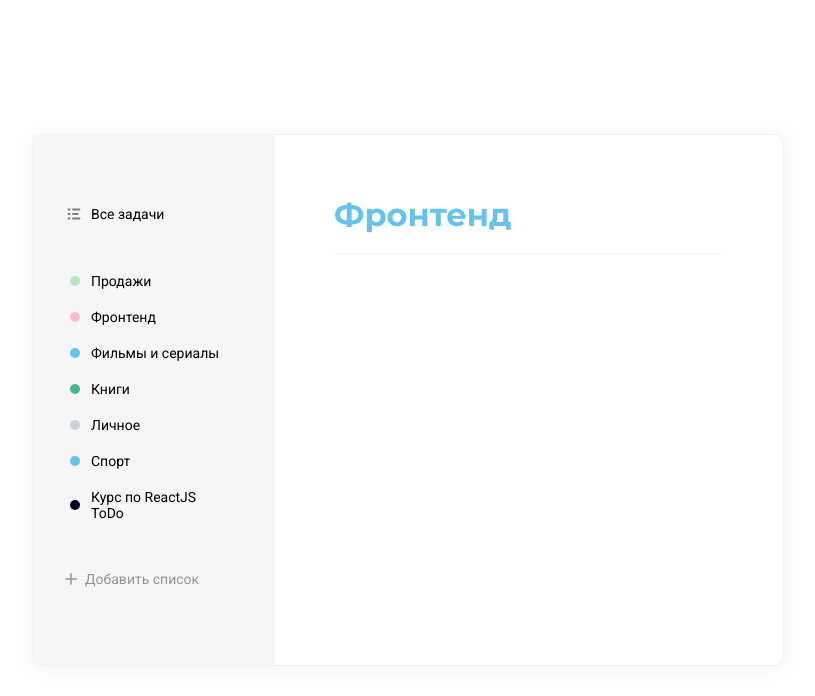
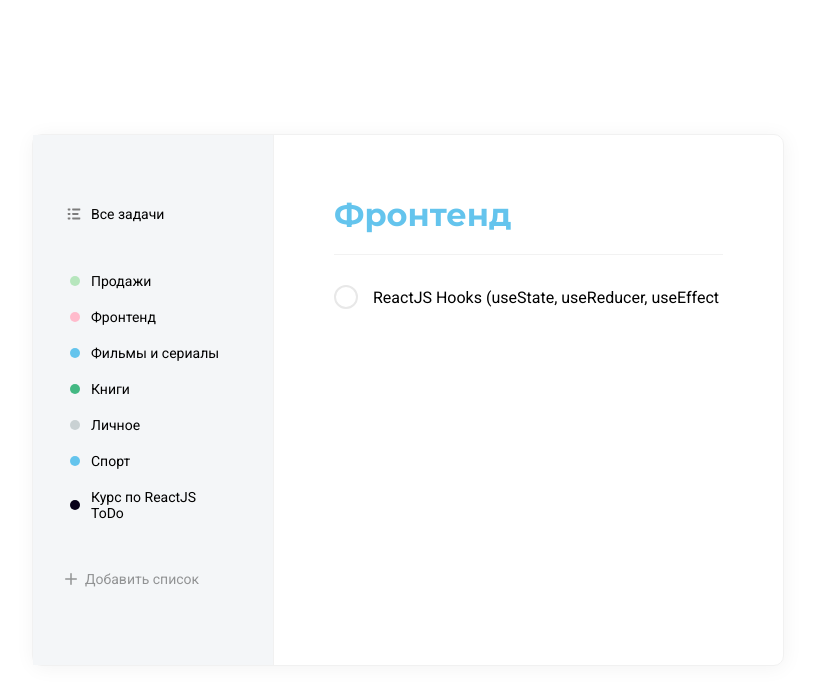
Before and after one commit to cybershock1/React-ToDo, a React (Create React App) app: page / in a window 1280 px wide. Shown: the top 696 px of the page, without its empty margins (232-1047 px from the left). Built offline with nearby package versions, Linux system fonts and the light colour scheme.

Commit message:
I took 4 video lessons

```diff
--- a/src/App.js
+++ b/src/App.js
@@ -1,6 +1,8 @@
 import React, { useState } from "react";
 import List from "./components/List";
 import AddList from "./components/AddList";
+import Tasks from "./components/Tasks";
+
 
 import DB from "./assets/db.json";
 
@@ -53,9 +55,7 @@
         <AddList onAdd={onAddList} colors={DB.colors} />
       </div>
       <div className="todo__tasks">
-        <div className="tasks">
-          <h2 className="tasks__title">Фронтенд</h2>
-        </div>
+        <Tasks />
       </div>
     </div>
   );
--- a/src/components/List/List.scss
+++ b/src/components/List/List.scss
@@ -15,6 +15,7 @@
       align-items: center;
       cursor: pointer;
       padding: 10px 12px;
+      transition: background-color 0.15s ease-in-out;
 
       &:hover #{$self}__remove-icon {
         opacity: 0.2;
@@ -22,6 +23,7 @@
 
       #{$self}__remove-icon {
         opacity: 0;
+        transition: opacity 0.15s ease-in-out;
 
         &:hover {
           opacity: 0.8;
--- a/src/components/Tasks/Tasks.scss
+++ b/src/components/Tasks/Tasks.scss
@@ -0,0 +1,100 @@
+.tasks {
+    &__title {
+      font-family: Montserrat;
+      font-weight: bold;
+      font-size: 32px;
+      line-height: 39px;
+      color: #64c4ed;
+      padding-bottom: 20px;
+      border-bottom: 1px solid #f2f2f2;
+
+    &:hover {
+        img {
+            opacity: 0.2;
+        }
+    }
+
+    img {
+        opacity: 0;
+        cursor: pointer;
+        margin-left: 15px;
+
+        &:hover {
+            opacity: 0.8;
+        }
+      }
+    }
+
+    &__items {
+        margin-top: 30px;
+        &-row {
+            display: flex;
+            align-items: center;
+
+            input {
+              margin-left: 15px;
+              border: 0;
+              font-size: 16px;
+              width: 100%;
+
+            }
+        }
+    }
+
+    .checkbox {
+
+        input {
+            display: none;
+        }
+
+        svg {
+            transition: opacity 0.15s ease-in-out;
+            path {
+                stroke: #f2f2f2;
+            }
+        }
+
+        input:checked + label {
+            background-color: #4dd599;
+            border-color: #4dd599;
+
+            svg {
+                opacity: 1;
+                path {
+                    stroke: #fff;
+                }
+            }
+        }
+
+        &:hover {
+            label {
+                background-color: #f2f2f2;
+                border-color: #f2f2f2;
+                svg {
+                  opacity: 1;
+                  path {
+                    stroke: #b2b2b2;
+                  }
+                }
+            }
+        }
+
+        label {
+            display: flex;
+            align-items: center;
+            justify-content: center;
+            border: 2px solid #e8e8e8;
+            border-radius: 30px;
+            width: 20px;
+            height: 20px;
+            cursor: pointer;
+            transition: background-color 0.15s ease-in-out, border-color 0.15s ease-in-out;
+        }
+
+        svg {
+            opacity: 0;
+        }
+
+
+    }
+  }
--- a/src/components/Tasks/index.jsx
+++ b/src/components/Tasks/index.jsx
@@ -1,11 +1,43 @@
-import React from 'react';
+import React from "react";
+import editSvg from "../../assets/img/edit.svg";
 
-const index = () => {
-    return (
-        <div>
+import "./Tasks.scss";
 
+const Tasks = () => {
+  return (
+    <div className="tasks">
+      <h2 className="tasks__title">
+        Фронтенд
+        <img src={editSvg} alt="Edit icon" />
+      </h2>
+
+      <div className="tasks__items">
+        <div className="tasks__items-row">
+          <div className="checkbox">
+            <input id="check" type="checkbox" />
+            <label htmlFor="check">
+              <svg
+                width="11"
+                height="8"
+                viewBox="0 0 11 8"
+                fill="none"
+                xmlns="http://www.w3.org/2000/svg"
+              >
+                <path
+                  d="M9.29999 1.20001L3.79999 6.70001L1.29999 4.20001"
+                  stroke="#000"
+                  stroke-width="1.5"
+                  stroke-linecap="round"
+                  stroke-linejoin="round"
+                />
+              </svg>
+            </label>
+          </div>
+          <input value="ReactJS Hooks (useState, useReducer, useEffect и тд.)" />
         </div>
-    );
-}
+      </div>
+    </div>
+  );
+};
 
-export default index;
+export default Tasks;
--- a/src/index.scss
+++ b/src/index.scss
@@ -36,17 +36,6 @@
   }
 }
 
-.tasks {
-  &__title {
-    font-family: Montserrat;
-    font-weight: bold;
-    font-size: 32px;
-    line-height: 39px;
-    color: #64c4ed;
-    padding-bottom: 20px;
-    border-bottom: 1px solid #f2f2f2;
-  }
-}
 
 .button {
   background: #4dd599;
```
